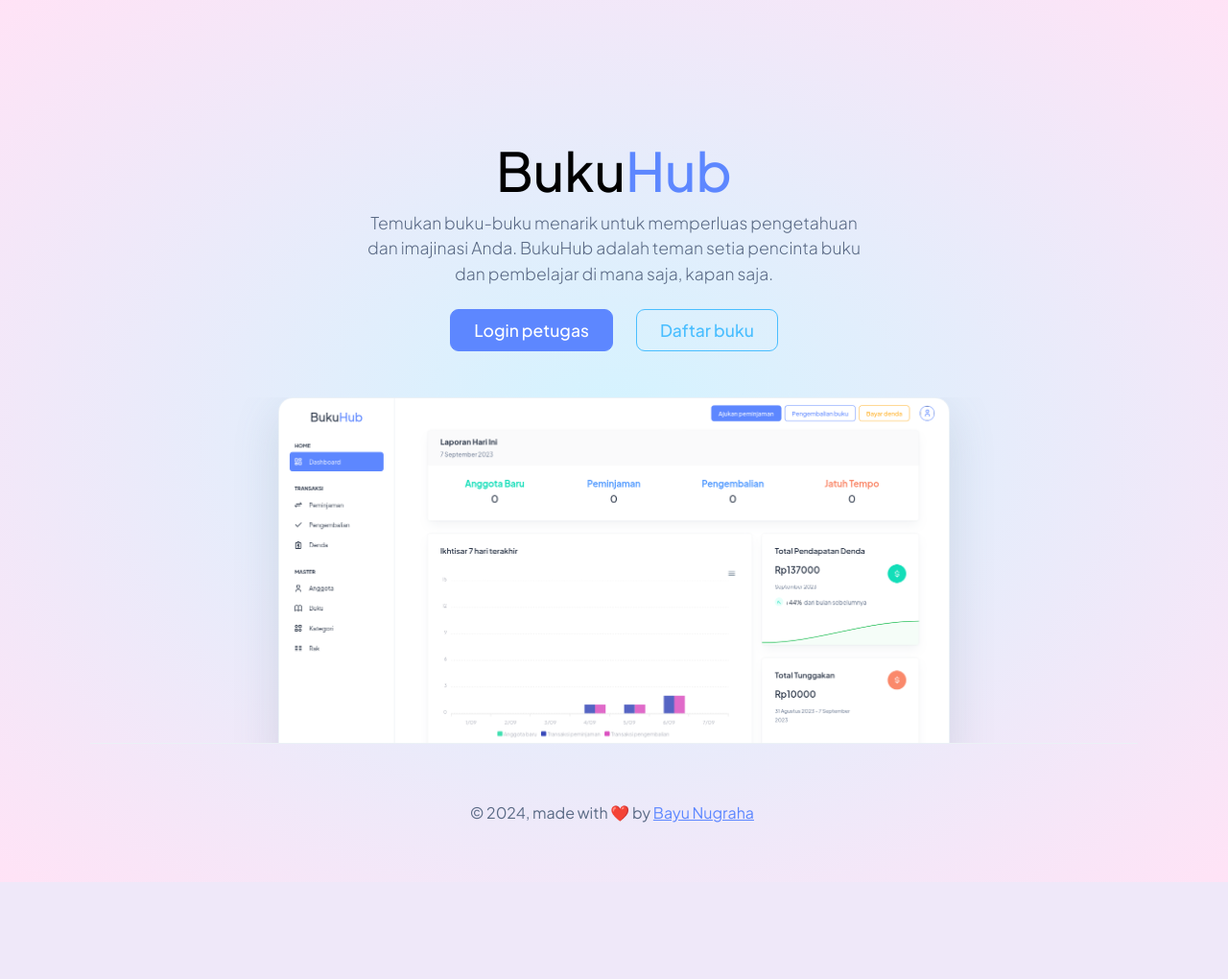
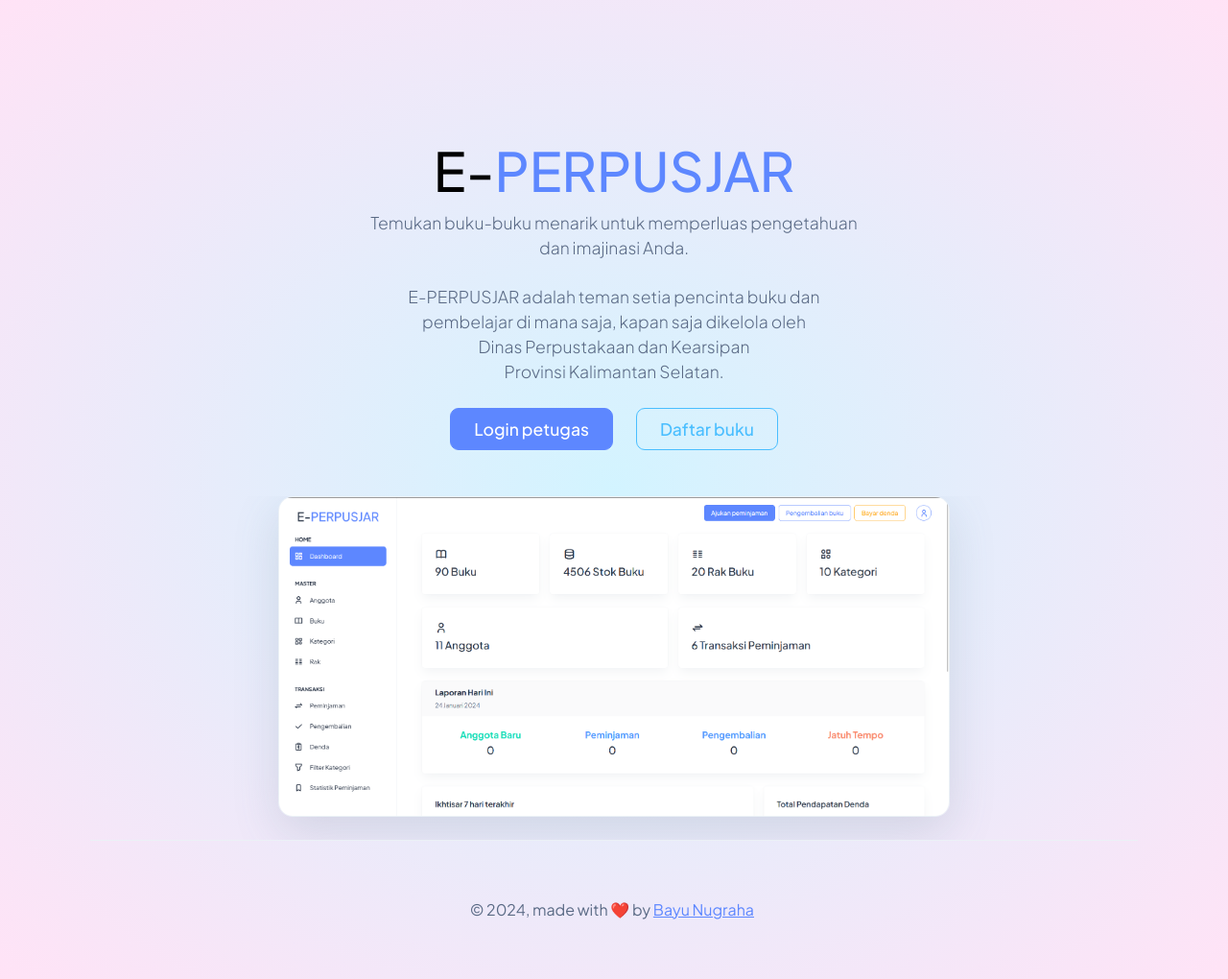
Before and after one commit to bayunimous/PKL-Project, a CodeIgniter 4 app: template app/Views/home/home.php in a window 1280 px wide. Shown: the whole page at 96% size. Before the commit the page ends 919 px from the top, so only its background shows below. Run offline with PHP 8.4 and a stand-in for CodeIgniter, Linux system fonts and the light colour scheme; the template is opened without the code that fills it, so the values that code supplies are empty; some libraries are stand-ins or nearby versions.

Commit message:
[FIX]: fix some views, project done to apply seminar PKl

```diff
--- a/app/Views/home/home.php
+++ b/app/Views/home/home.php
@@ -6,9 +6,10 @@
 
 <?= $this->section('content') ?>
 <div class="px-4 pt-5 my-5 text-center border-bottom">
-  <h1 class="display-4 fw-bold text-body-emphasis">Buku<span class="text-primary">Hub</span></h1>
+  <h1 class="display-4 fw-bold text-body-emphasis">E-<span class="text-primary">PERPUSJAR</span></h1>
   <div class="col-lg-6 mx-auto">
-    <p class="lead mb-4">Temukan buku-buku menarik untuk memperluas pengetahuan dan imajinasi Anda. BukuHub adalah teman setia pencinta buku dan pembelajar di mana saja, kapan saja.</p>
+    <p class="lead mb-4">Temukan buku-buku menarik untuk memperluas pengetahuan dan imajinasi Anda.</p>
+    <p class="lead mb-4">E-PERPUSJAR adalah teman setia pencinta buku dan pembelajar di mana saja, kapan saja dikelola oleh <br>Dinas Perpustakaan dan Kearsipan <br>Provinsi Kalimantan Selatan.</p>
     <div class="d-grid gap-2 d-sm-flex justify-content-sm-center mb-5">
       <a href="<?= base_url('login'); ?>" class="btn btn-primary btn-lg px-4 me-sm-3">Login petugas</a>
       <a href="<?= base_url('book'); ?>" class="btn btn-outline-secondary btn-lg px-4">Daftar buku</a>
```
Also changed, not shown: app/Views/layouts/sidebar.php (+7 -7 lines), public/assets/images/dashboard.png.
